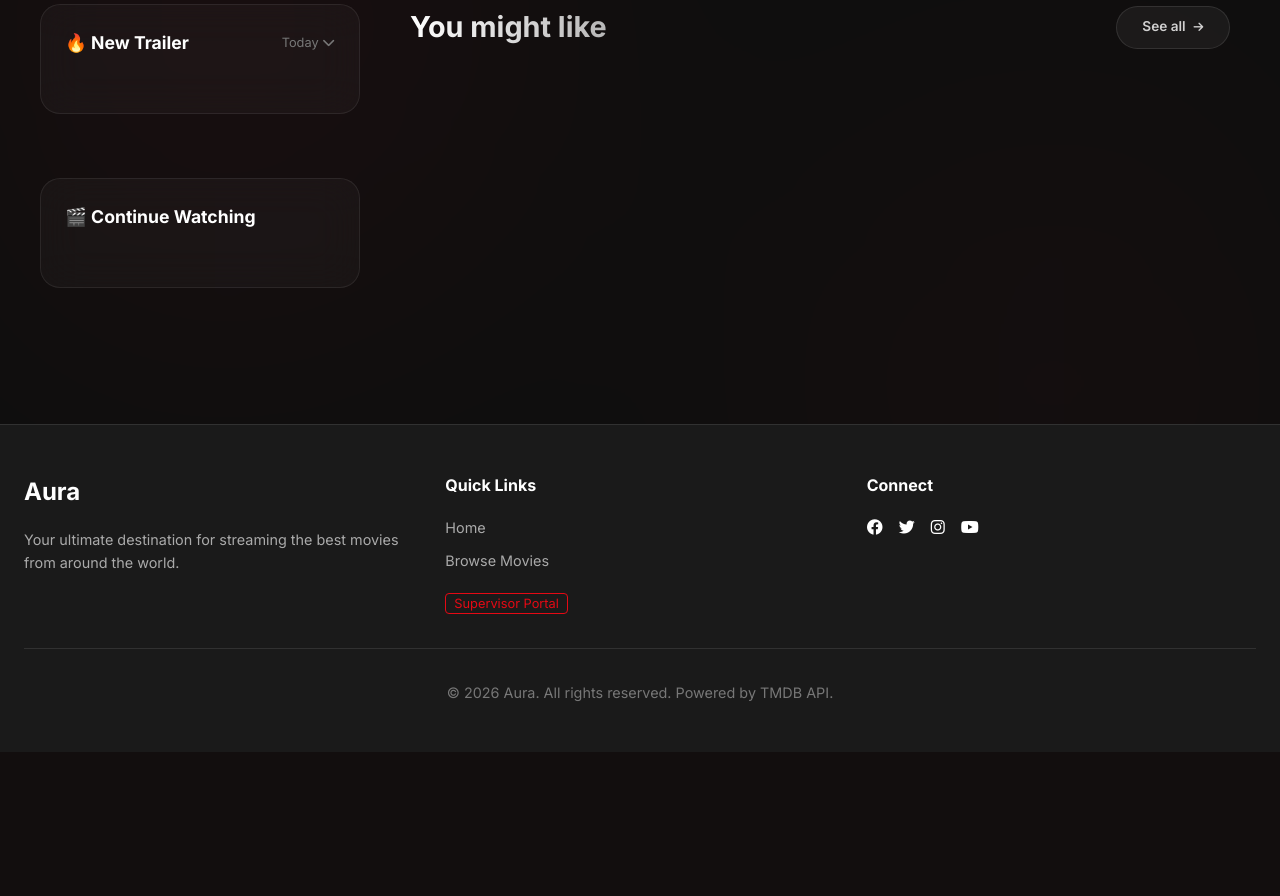
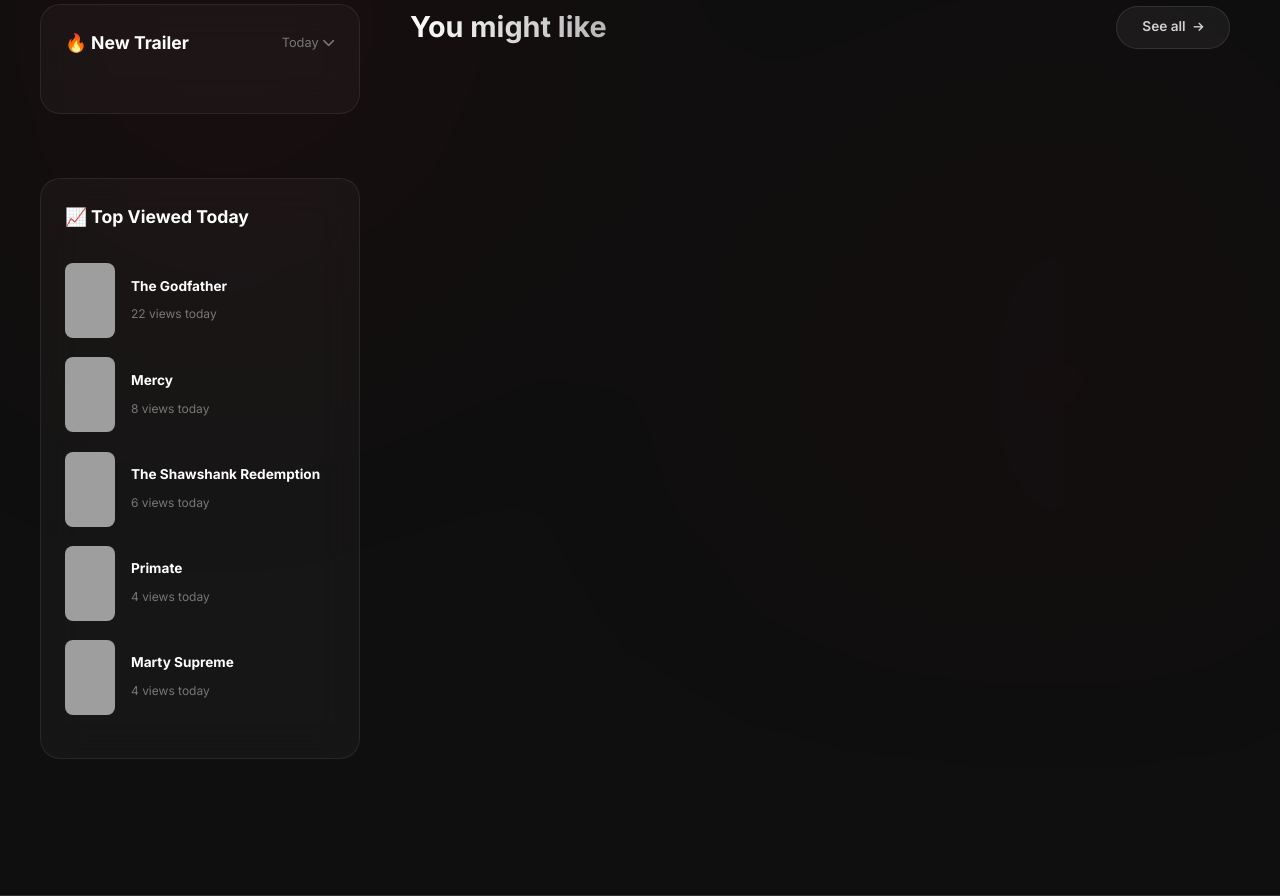
Before and after one commit to Akhandbhadouria/streaming-platforms-, a Django app: page / in a window 1280 px wide. Shown: the part 196-1092 px from the top of the page. Before the commit the page ends 898 px from the top, so only its background shows below. Run offline with Django 4.2, Linux system fonts and the light colour scheme; data comes from the database, SQL or seed files in the repository; both versions use the stored data as it was after the commit; data that the repository does not hold is empty; grey boxes are pictures that could not be loaded.

Commit message:
- Added 'Views Today' real-time counter to Supervisor Dashboard - Refactored library management to focus exclusively on hidden/restricted content - Replaced 'Continue Watching' with 'Top Viewed Today' live trending section on Homepage - Added Admin-only 'Hide/Unhide' toggle buttons to Movie Detail pages - Implemented glassmorphism effect on Hero descriptions for better legibility

```diff
--- a/movies/views.py
+++ b/movies/views.py
@@ -44,10 +44,20 @@ def home(request):
     popular = popular_data.get('results', []) if popular_data else []
     top_rated = top_rated_data.get('results', []) if top_rated_data else []
 
+    # Top 5 Viewed Movies Today
+    today = timezone.now().date()
+    top_today = Movie.objects.filter(
+        views__viewed_at__date=today,
+        is_hidden=False
+    ).annotate(
+        today_views=Count('views')
+    ).order_by('-today_views')[:5]
+
     context = {
         'trending_movies': _filter_hidden_movies(request, trending)[:20],
         'popular_movies': _filter_hidden_movies(request, popular)[:20],
         'top_rated_movies': _filter_hidden_movies(request, top_rated)[:20],
+        'top_today': top_today,
         'hidden_movies_ids': list(Movie.objects.filter(is_hidden=True).values_list('tmdb_id', flat=True)) if request.user.is_staff else []
     }
 
@@ -177,15 +187,18 @@ def search_movies(request):
         movies = data.get('results', []) if data else []
         filtered_movies = _filter_hidden_movies(request, movies)
         total_pages = data.get('total_pages', 1) if data else 1
+        total_results = data.get('total_results', 0) if data else 0
     else:
         filtered_movies = []
         total_pages = 1
+        total_results = 0
 
     context = {
         'movies': filtered_movies,
         'query': query,
         'current_page': int(page),
         'total_pages': min(total_pages, 500),
+        'total_results': total_results,
         'hidden_movies_ids': list(Movie.objects.filter(is_hidden=True).values_list('tmdb_id', flat=True)) if request.user.is_staff else []
     }
 
@@ -316,17 +329,15 @@ def toggle_hide_movie(request, movie_id):
 @staff_member_required
 def supervisor_dashboard(request):
     """Supervisor Portal / Dashboard"""
-    all_movies = Movie.objects.all().order_by('-updated_at')
+    all_movies = Movie.objects.filter(is_hidden=True).order_by('-updated_at')
 
     # Add pagination
     paginator = Paginator(all_movies, 20)  # Show 20 movies per page
     page_number = request.GET.get('page', 1)
     movies = paginator.get_page(page_number)
-
     hidden_count = Movie.objects.filter(is_hidden=True).count()
-
-    # Analytics Data
     total_views = MovieView.objects.count()
+    views_today = MovieView.objects.filter(viewed_at__date=timezone.now().date()).count()
 
     # Top 10 Viewed Movies
     top_movies = Movie.objects.annotate(
@@ -366,6 +377,7 @@ def supervisor_dashboard(request):
         'movies': movies,
         'hidden_count': hidden_count,
         'total_views': total_views,
+        'views_today': views_today,
         'top_movies': top_movies,
         'recent_traffic': recent_traffic,
         'chart_labels': chart_labels,
--- a/static/css/style.css
+++ b/static/css/style.css
@@ -282,7 +282,7 @@ img {
 
 .hero-description {
     font-size: 1.1rem;
-    color: var(--text-secondary);
+    color: rgba(255, 255, 255, 0.9);
     margin-bottom: var(--spacing-lg);
     line-height: 1.6;
     display: -webkit-box;
@@ -290,6 +290,13 @@ img {
     -webkit-box-orient: vertical;
     overflow: hidden;
     line-clamp: 3;
+    background: rgba(0, 0, 0, 0.4);
+    backdrop-filter: blur(6px) saturate(160%);
+    -webkit-backdrop-filter: blur(15px) saturate(160%);
+    padding: 1.5rem;
+    border-radius: 20px;
+    border: 1px solid rgba(255, 255, 255, 0.1);
+    box-shadow: 0 8px 32px 0 rgba(0, 0, 0, 0.3);
 }
 
 .hero-meta {
--- a/templates/movies/home.html
+++ b/templates/movies/home.html
@@ -262,24 +262,30 @@
             {% endfor %}
         </div>
 
-        <!-- Continue Watching Section -->
+        <!-- Top Viewed Today Section -->
         <div class="side-panel">
-            <h3 style="font-size: 1.1rem; font-weight: 700; margin-bottom: 2rem;">🎬 Continue Watching</h3>
+            <h3 style="font-size: 1.1rem; font-weight: 700; margin-bottom: 2rem;">📈 Top Viewed Today</h3>
 
-            {% for movie in popular_movies|slice:":3" %}
-            <a href="{% url 'movie_detail' movie.id %}" class="side-item">
+            {% for movie in top_today %}
+            <a href="{% url 'movie_detail' movie.tmdb_id %}" class="side-item">
                 <div style="position: relative;">
-                    <img src="https://image.tmdb.org/t/p/w200{{ movie.backdrop_path }}" class="side-thumb"
-                        style="width: 80px; height: 50px; border-radius: 8px;">
-                    <div
-                        style="position: absolute; bottom: 0; left: 0; height: 3px; background: var(--primary); border-radius: 3px; width: {% if forloop.first %}80%{% elif forloop.counter == 2 %}40%{% else %}10%{% endif %};">
-                    </div>
+                    {% if movie.poster_path %}
+                    <img src="{{ movie.poster_url }}" class="side-thumb"
+                        style="width: 50px; height: 75px; border-radius: 8px; object-fit: cover;">
+                    {% else %}
+                    <img src="https://via.placeholder.com/200x300/1a1a1a/ffffff?text={{ movie.title|urlencode }}"
+                        class="side-thumb" style="width: 50px; height: 75px; border-radius: 8px;">
+                    {% endif %}
                 </div>
                 <div style="flex: 1;">
                     <h4 style="font-size: 0.85rem; margin-bottom: 0.2rem;">{{ movie.title }}</h4>
-                    <span style="font-size: 0.75rem; color: var(--text-muted);">Season 1</span>
+                    <span style="font-size: 0.75rem; color: var(--text-muted);">{{ movie.today_views }} views
+                        today</span>
                 </div>
             </a>
+            {% empty %}
+            <p style="color: var(--text-secondary); font-size: 0.85rem; text-align: center; padding: 1rem;">No views
+                recorded today.</p>
             {% endfor %}
         </div>
     </div>
@@ -352,7 +358,8 @@
                         <!-- Text Content -->
                         <div class="movie-text-content">
                             <h3>{{ movie.title }}</h3>
-                            <p>{{ movie.overview|default:"A gripping cinematic experience that pushes the boundaries of storytelling." }}</p>
+                            <p>{{ movie.overview|default:"A gripping cinematic experience that pushes the boundaries of
+                                storytelling." }}</p>
                         </div>
 
                         <!-- Play Button -->
```
Also changed, not shown: templates/movies/detail.html (+49 -0 lines), templates/movies/supervisor_dashboard.html (+16 -6 lines), db.sqlite3.
